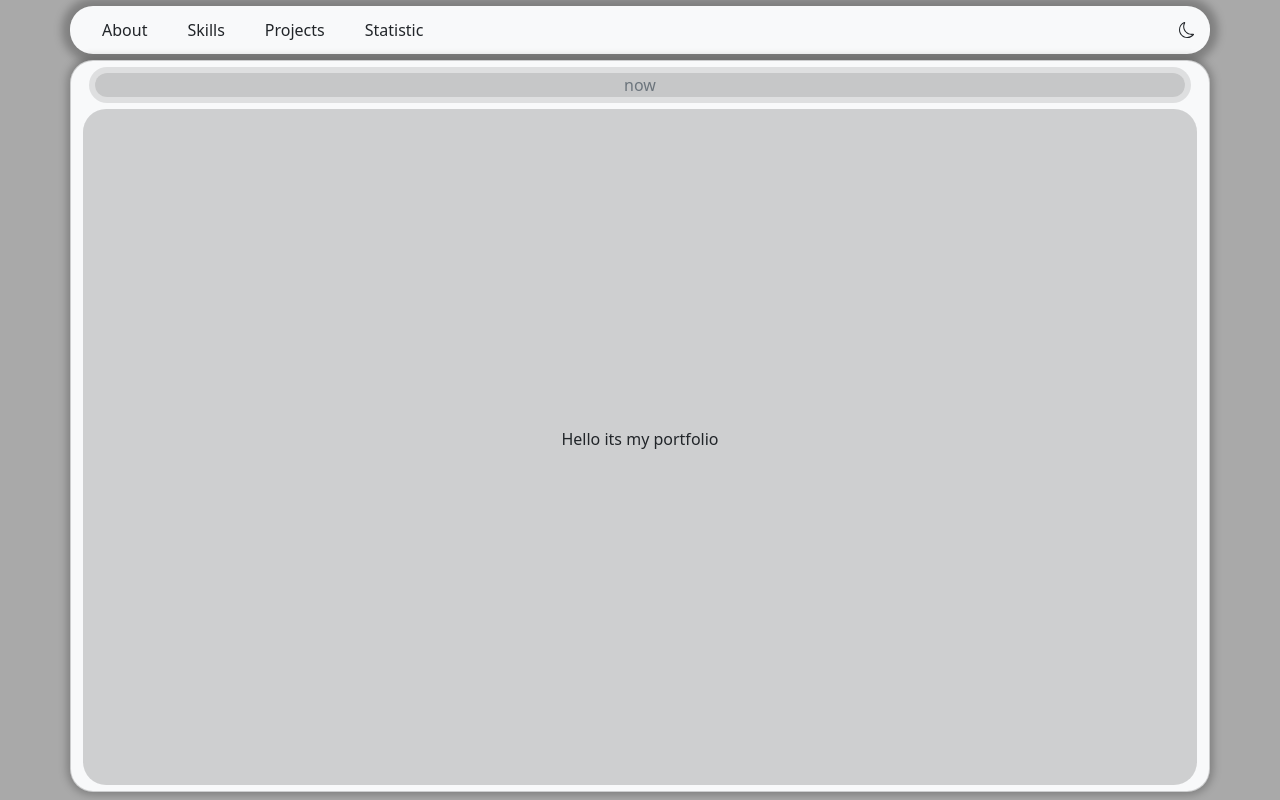
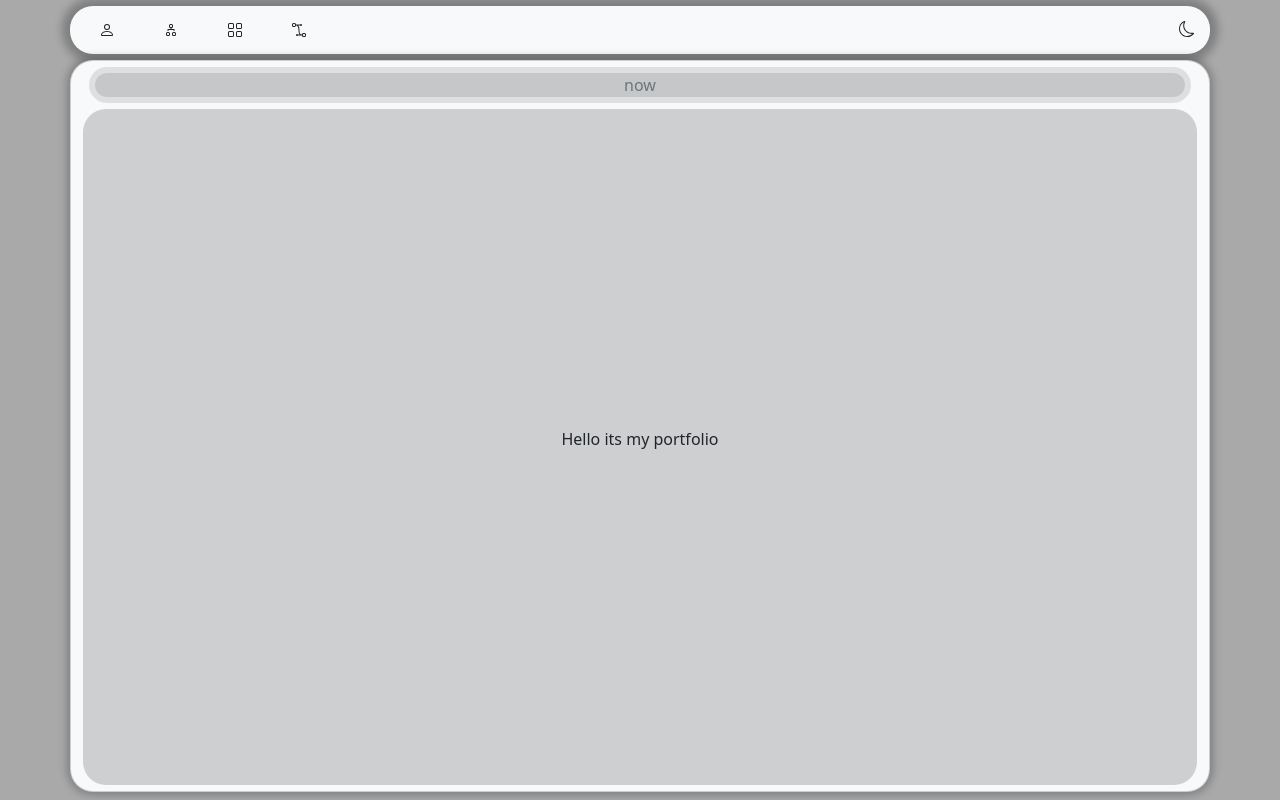
Before and after one commit to dawmsi/portfolio, a React (Create React App) app: page / in a window 1280 px wide. Built offline with nearby package versions, Linux system fonts and the light colour scheme.

Commit message:
add icons & padings nav

```diff
--- a/src/containers/NavBar/NavBar.scss
+++ b/src/containers/NavBar/NavBar.scss
@@ -5,6 +5,9 @@
     transition: 0.3s;
     padding: 6px 0;
     border-radius: 23px;
+    .flex-nowrap {
+        padding-left: 5px;
+    }
     .navbar-nav {
         margin-right: 28px;
         transition: all 0.5s;
@@ -20,6 +23,7 @@
     }
     .mode__button {
         position: absolute;
+        top: 0;
         right: 0;
         background-color: transparent;
         border: 0;
--- a/src/containers/NavBar/index.js
+++ b/src/containers/NavBar/index.js
@@ -1,10 +1,16 @@
 import React from 'react'
-import { Container, Navbar, Nav, Button } from 'react-bootstrap'
+import { Container, Navbar, Nav, Button, Row, Col } from 'react-bootstrap'
 import { Link } from 'react-router-dom'
 import './NavBar.scss'
 
-import { Moon, Sun } from 'react-bootstrap-icons'
-
+import {
+    Moon,
+    Person,
+    Sun,
+    Diagram2,
+    Grid,
+    Bezier2
+} from 'react-bootstrap-icons'
 export const NavBar = ({ isLight, changeTheme }) => {
     return (
         <>
@@ -13,12 +19,12 @@ export const NavBar = ({ isLight, changeTheme }) => {
                     <Nav fill navbarScroll={true} variant="pills">
                         <Nav.Link eventKey="/about" as={Link} to={'/'}>
                             <Button variant={isLight ? 'light' : 'dark'}>
-                                About
+                                <Person />
                             </Button>
                         </Nav.Link>
                         <Nav.Link eventKey="/skills" as={Link} to={'/skills'}>
                             <Button variant={isLight ? 'light' : 'dark'}>
-                                Skills
+                                <Diagram2 />
                             </Button>
                         </Nav.Link>
                         <Nav.Link
@@ -27,7 +33,7 @@ export const NavBar = ({ isLight, changeTheme }) => {
                             to={'/projects'}
                         >
                             <Button variant={isLight ? 'light' : 'dark'}>
-                                Projects
+                                <Grid />
                             </Button>
                         </Nav.Link>
                         <Nav.Link
@@ -36,10 +42,11 @@ export const NavBar = ({ isLight, changeTheme }) => {
                             to={'/statistic'}
                         >
                             <Button variant={isLight ? 'light' : 'dark'}>
-                                Statistic
+                                <Bezier2 />
                             </Button>
                         </Nav.Link>
                     </Nav>
+
                         <Button
                             className="mode__button px-8"
                             variant={isLight ? 'light' : 'dark'}
@@ -47,6 +54,7 @@ export const NavBar = ({ isLight, changeTheme }) => {
                         >
                             {isLight ? <Moon /> : <Sun />}
                         </Button>
+
                 </Container>
             </Navbar>
         </>
```
Lines whose indentation alone changed are shown as unchanged.
